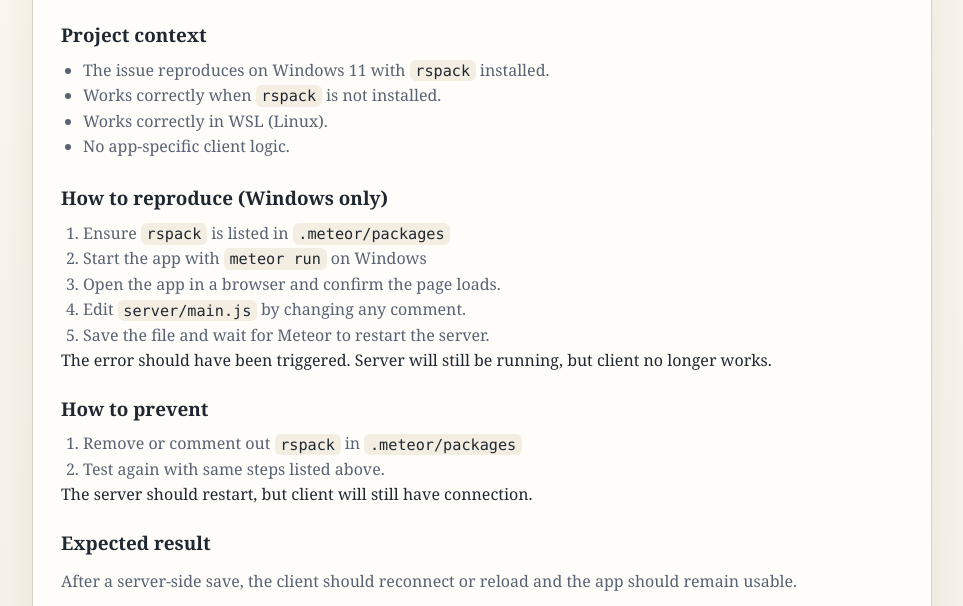
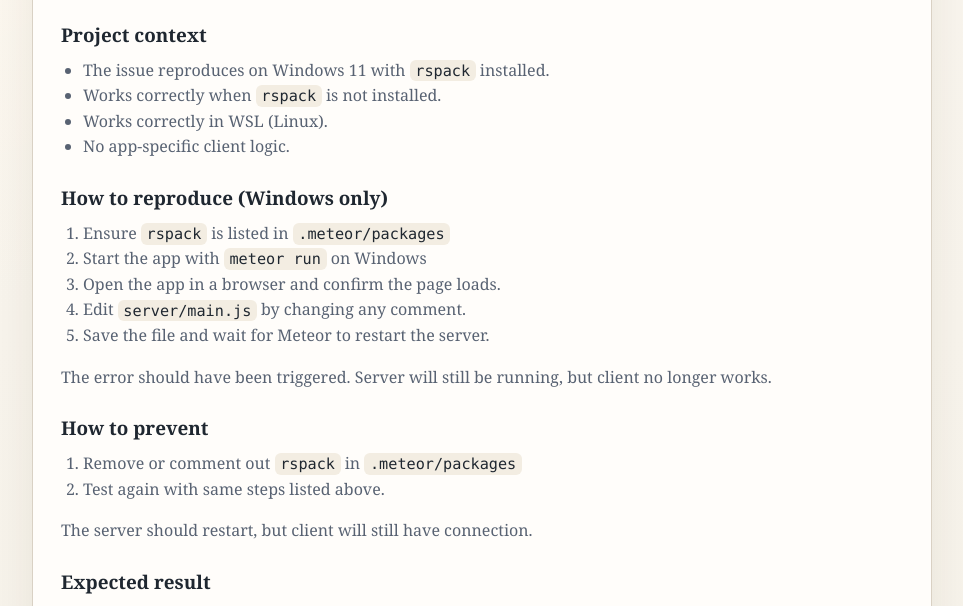
Before and after one commit to davidsavoie1/repro-meteor-rspack-client-error, a website: page client/main.html in a window 1280 px wide. Shown: the part 306-912 px from the top of the page, without its empty margins (158-1121 px from the left). Drawn offline with Linux system fonts and the light colour scheme.

Commit message:
Use paragraphs under lists

```diff
--- a/client/main.html
+++ b/client/main.html
@@ -136,8 +136,10 @@
         <li>Save the file and wait for Meteor to restart the server.</li>
       </ol>
 
-      The error should have been triggered. Server will still be running, but
-      client no longer works.
+      <p>
+        The error should have been triggered. Server will still be running, but
+        client no longer works.
+      </p>
 
       <h2>How to prevent</h2>
       <ol>
@@ -148,7 +150,7 @@
         <li>Test again with same steps listed above.</li>
       </ol>
 
-      The server should restart, but client will still have connection.
+      <p>The server should restart, but client will still have connection.</p>
 
       <h2>Expected result</h2>
       <p>
```
